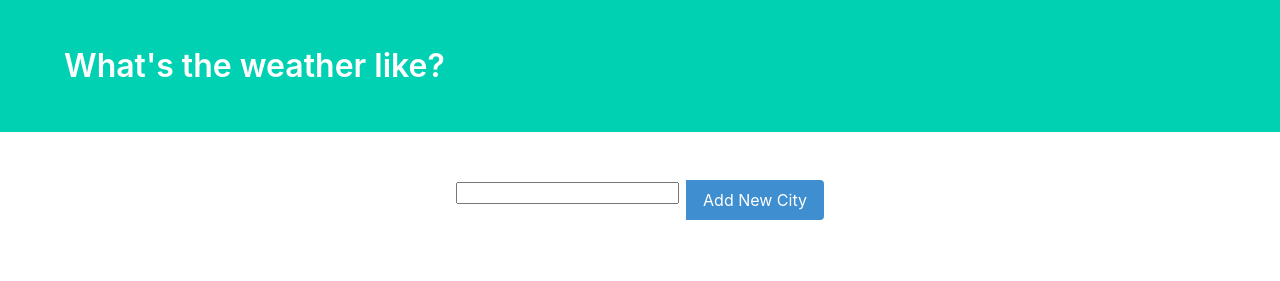
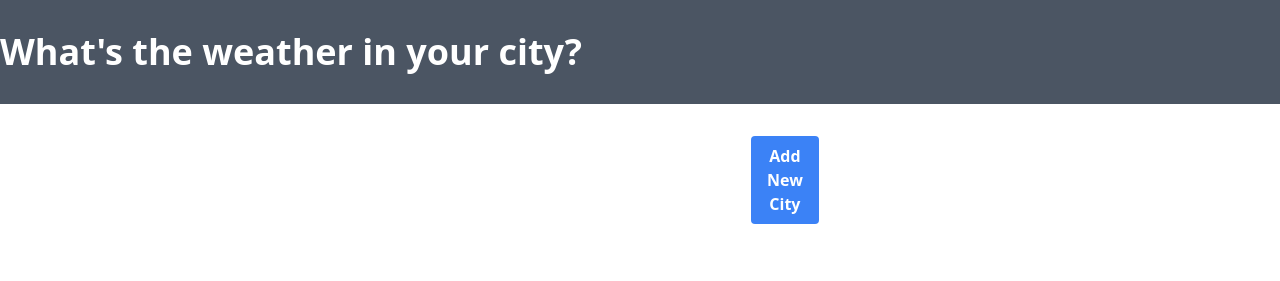
Before and after one commit to Sagittarius17/django-weather-app, a Django app: template weatherapp/templates/weatherapp/index.html in a window 1280 px wide. Shown: the top 281 px of the page. Run offline with Django 4.2, Linux system fonts and the light colour scheme; the template is opened without the code that fills it: most values are stand-ins (such as "Sample title", 1, 10 or a date in 2020); form fields are guessed from the names that the template uses; some libraries are stand-ins or nearby versions.

Commit message:
tailwindcss added

```diff
--- a/weatherapp/templates/weatherapp/index.html
+++ b/weatherapp/templates/weatherapp/index.html
@@ -4,32 +4,31 @@
 <head>
     <meta charset="UTF-8">
     <meta name="viewport" content="width=device-width, initial-scale=1.0">
+    <script src="https://cdn.tailwindcss.com"></script>
     <title>What is the current weather?</title>
-    <link rel="stylesheet" href="https://cdnjs.cloudflare.com/ajax/libs/bulma/0.6.2/css/bulma.css" />
+    <!-- <link rel="stylesheet" href="https://cdnjs.cloudflare.com/ajax/libs/bulma/0.6.2/css/bulma.css" /> -->
 </head>
 
 <body>
-    <section class="hero is-primary">
-        <div class="hero-body">
-            <div class="container">
-                <h1 class="title">
-                    What's the weather like?
-                </h1>
-            </div>
+    <section class="bg-gray-600">
+        <div class="container mx-auto">
+            <h1 class="text-4xl text-white font-bold py-8">
+                What's the weather in your city?
+            </h1>
         </div>
     </section>
-    <section class="section">
-        <div class="container">
-            <div class="columns">
-                <div class="column is-offset-4 is-4">
+    <section class="py-8">
+        <div class="container mx-auto">
+            <div class="flex justify-center">
+                <div class="w-64">
                     <form method="POST">
                         {% csrf_token %}
-                        <div class="field has-addons">
-                            <div class="control is-expanded">
+                        <div class="flex items-center">
+                            <div class="flex-1">
                                 {{ form.name }}
                             </div>
-                            <div class="control">
-                                <button class="button is-info">
+                            <div class="ml-2">
+                                <button class="bg-blue-500 hover:bg-blue-700 text-white font-bold py-2 px-4 rounded">
                                     Add New City
                                 </button>
                             </div>
@@ -39,29 +38,29 @@
             </div>
         </div>
     </section>
-    <section class="section">
-        <div class="container">
-            <div class="columns">
-                <div class="column is-offset-4 is-4">
+    <section class="py-8">
+        <div class="container mx-auto">
+            <div class="flex justify-center">
+                <div class="w-64">
                     {% for weather in weather_data %}
-                    <div class="box">
-                        <article class="media">
-                            <div class="media-left">
-                                <figure class="image is-50x50">
+                    <div class="bg-white shadow-md rounded-md p-4 mb-4">
+                        <div class="flex items-center">
+                            <div class="mr-4">
+                                <figure class="w-12 h-12">
                                     <img src="http://openweathermap.org/img/w/{{ weather.icon }}.png" alt="Image">
                                 </figure>
                             </div>
-                            <div class="media-content">
-                                <div class="content">
-                                    <p>
-                                        <span class="title">{{ weather.city }}</span>
-                                        <br>
-                                        <span class="subtitle">{{ weather.temperature }}° F</span>
-                                        <br> {{ weather.description }}
-                                    </p>
+                            <div class="flex-1">
+                                <div class="mb-2">
+                                    <h2 class="text-xl font-bold">{{ weather.city }}</h2>
+                                </div>
+                                <div class="text-lg">
+                                    <span class="font-bold">{{ weather.temperature }}° F</span>
+                                    <br>
+                                    {{ weather.description }}
                                 </div>
                             </div>
-                        </article>
+                        </div>
                     </div>
                     {% endfor %}
                 </div>
@@ -69,9 +68,8 @@
         </div>
     </section>
     <footer class="footer">
-        <h2>Made by KDUAH of <a href="kdwebdeveloper.vercel.app">PCkingpin INC</a></h2>
-        <p>Contact Developer through duah229@gmail.com</p>
     </footer>
 </body>
 
+
 </html>
```
